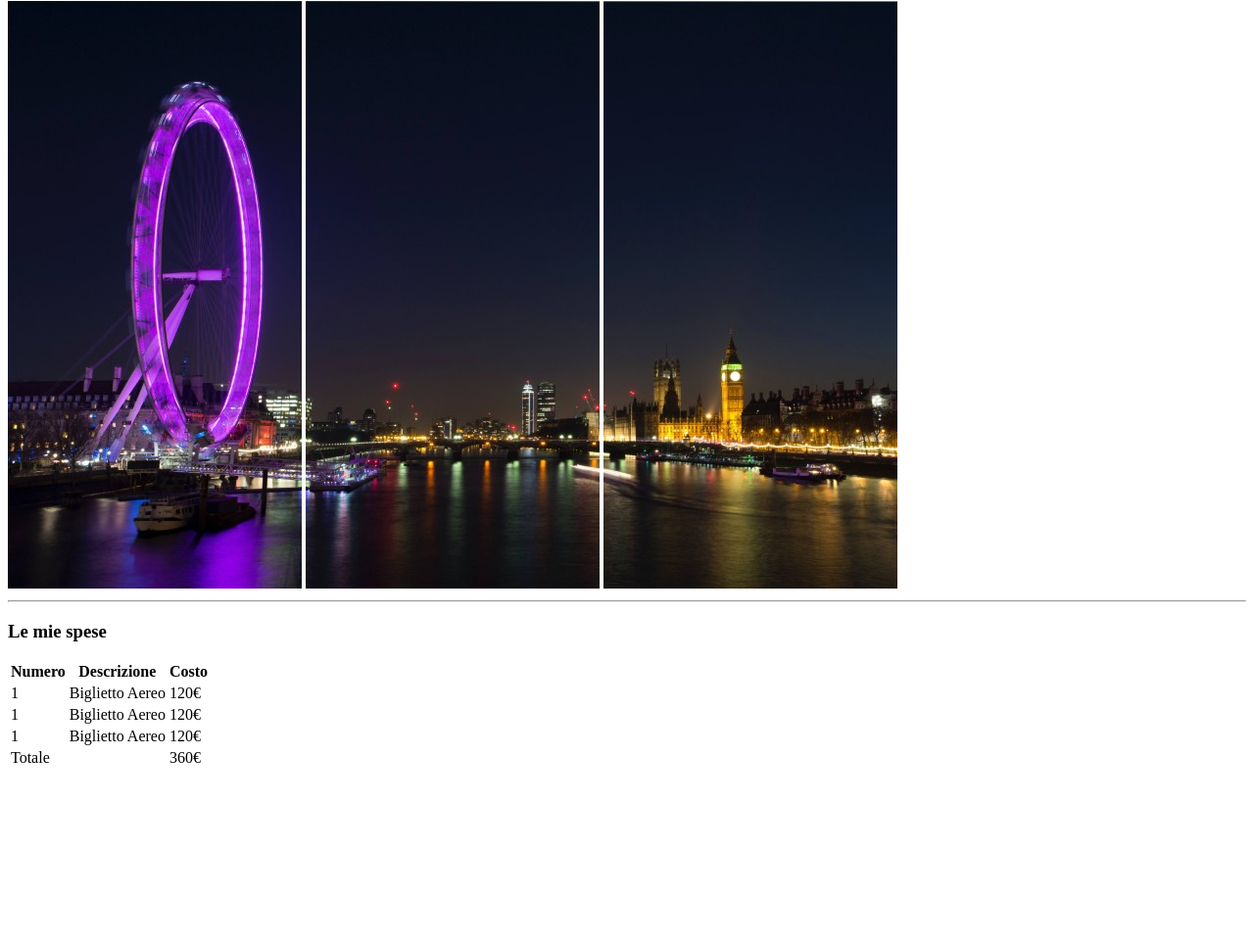
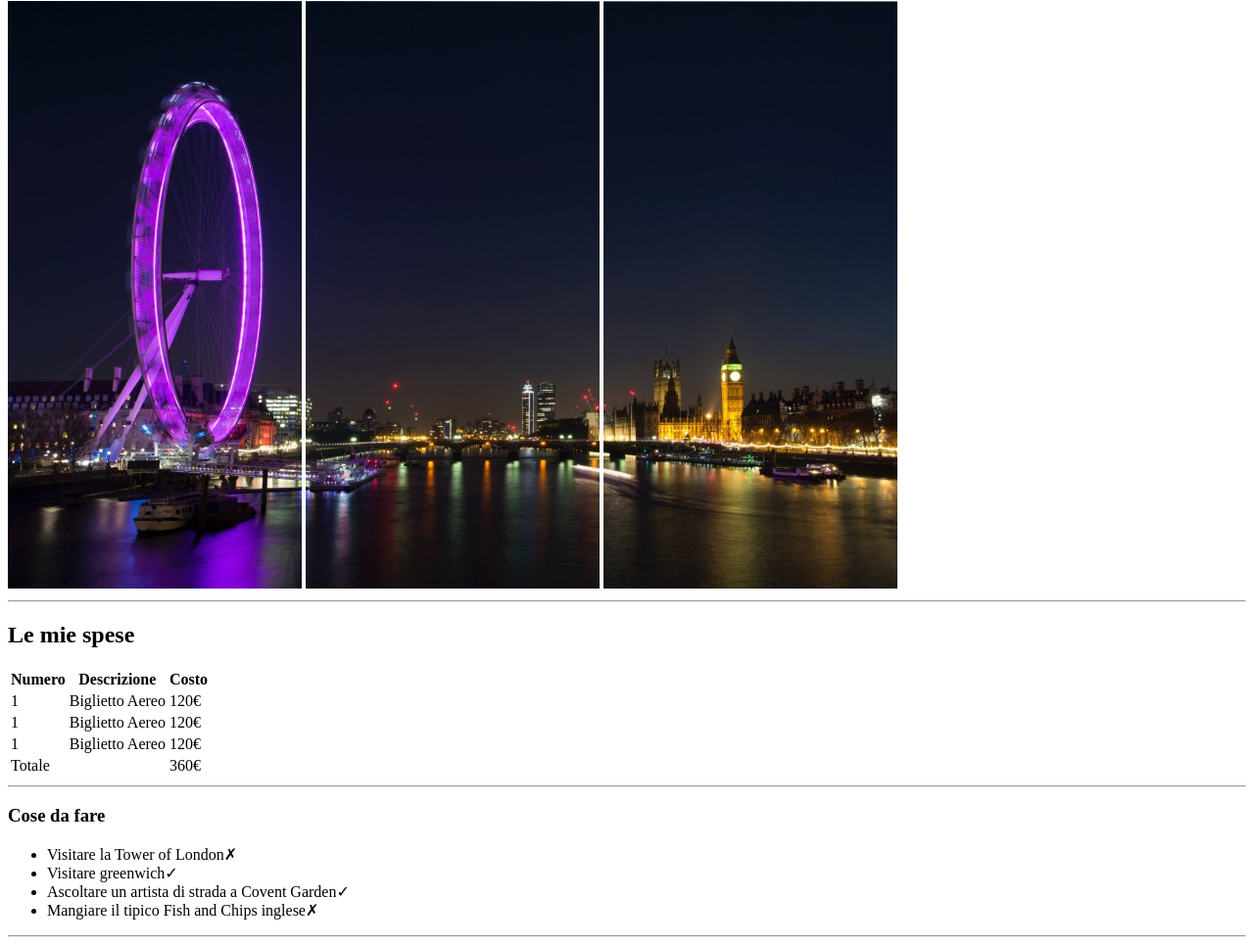
Before and after one commit to yamadicu/html-london-trip, a plain HTML site: page index.html in a window 1280 px wide. Shown: the part 79-1044 px from the top of the page at 98% size. Before the commit the page ends 891 px from the top, so only its background shows below. Drawn offline with Linux system fonts and the light colour scheme.

Commit message:
Correzzioni e lista

```diff
--- a/index.html
+++ b/index.html
@@ -21,7 +21,7 @@
     <!-- Main -->
     <main>
         <!-- Tabella -->
-        <h3>Le mie spese</h3>
+        <h2>Le mie spese</h2>
         <table>
             <thead>
                 <tr>
@@ -54,8 +54,17 @@
                 </tr>
             </tfoot>
         </table>
-        <br>
+        <hr>
 
+        <h3>Cose da fare</h3>
+        <!-- Lista non ordinata -->
+        <ul>
+            <li>Visitare la Tower of London&#10007;</li>
+            <li>Visitare greenwich&#10003;</li>
+            <li>Ascoltare un artista di strada a Covent Garden&#10003;</li>
+            <li>Mangiare il tipico Fish and Chips inglese&#10007;</li>
+        </ul>
+        <hr>
     </main>
 </body>
 </html>
```
